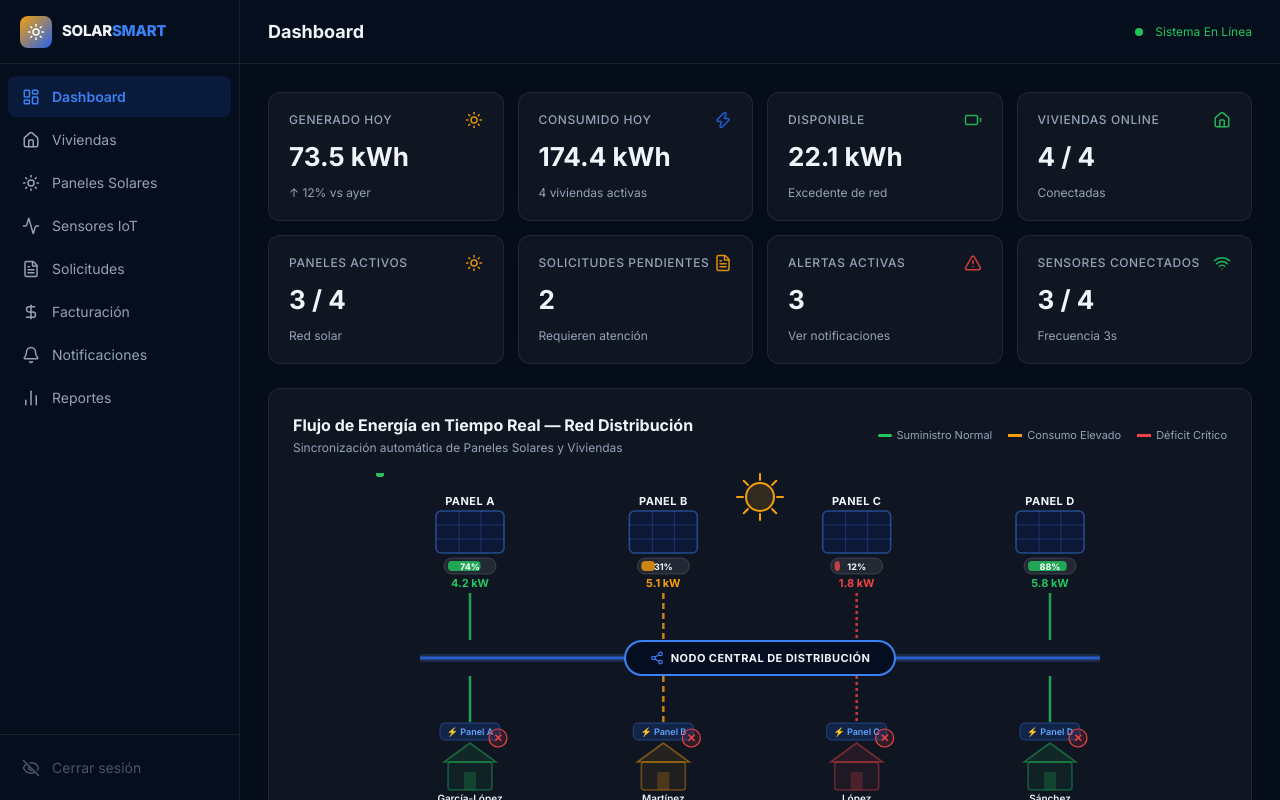
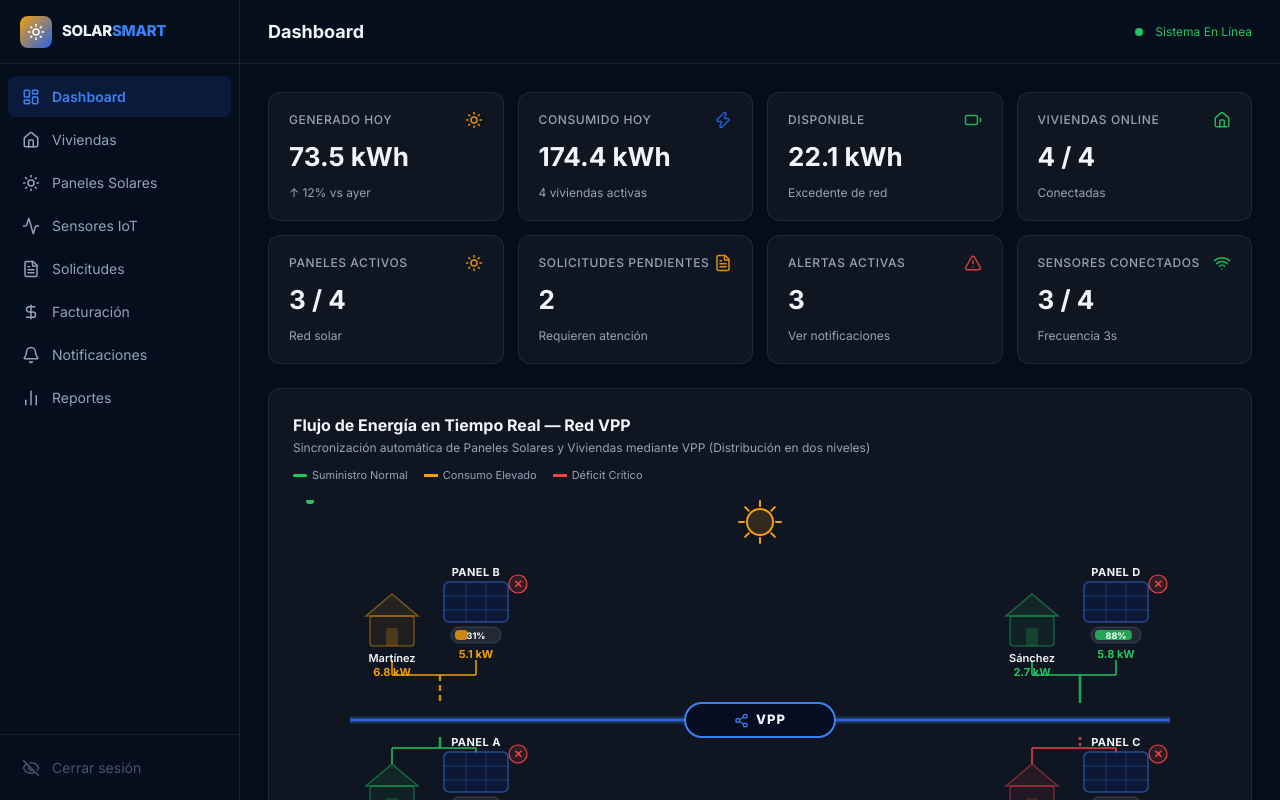
Before and after one commit to MattMarlo/Cnel, a React (Vite) app: page / in a window 1280 px wide. Built offline with nearby package versions, Linux system fonts and the light colour scheme; the HTML template or start-up script is replaced by a standard one.

Commit message:
segunda version

```diff
--- a/src/App.tsx
+++ b/src/App.tsx
@@ -322,19 +322,24 @@ function EnergyFlowDiagram({
   const [newEstado, setNewEstado] = useState<'normal' | 'elevado' | 'critico'>('normal')
 
   const N = viviendas.length
-  const svgWidth = Math.max(760, N * 170)
-  const svgHeight = 360
+  const countAbove = Math.floor(N / 2)
+  const countBelow = Math.ceil(N / 2)
+  const maxInRow = Math.max(countAbove, countBelow, 1)
+
+  const svgWidth = Math.max(900, maxInRow * 240)
+  const svgHeight = 440
+  const nodeY = 220
 
   const getX = (index: number) => {
-    if (N <= 1) return svgWidth / 2
-    const padding = 90
+    const isAbove = index % 2 === 1
+    const countInRow = isAbove ? countAbove : countBelow
+    const rowIdx = Math.floor(index / 2)
+
+    if (countInRow <= 1) return svgWidth / 2
+    const padding = 130
     const usableWidth = svgWidth - padding * 2
-    return padding + (index / (N - 1)) * usableWidth
-  }
-
-  const panelY = 58
-  const nodeY = 185
-  const houseY = 275
+    return padding + (rowIdx / (countInRow - 1)) * usableWidth
+  }
 
   const handleLineClick = (i: number) => {
     setSelected(i)
@@ -375,10 +380,10 @@ function EnergyFlowDiagram({
       <div style={{ display: 'flex', justifyContent: 'space-between', alignItems: 'center', marginBottom: 16, flexWrap: 'wrap', gap: 10 }}>
         <div>
           <h3 style={{ margin: 0, fontSize: 16, fontWeight: 700, color: C.text }}>
-            Flujo de Energía en Tiempo Real — Red Distribución
+            Flujo de Energía en Tiempo Real — Red VPP
           </h3>
           <p style={{ margin: '2px 0 0', color: C.muted, fontSize: 12 }}>
-            Sincronización automática de Paneles Solares y Viviendas
+            Sincronización automática de Paneles Solares y Viviendas mediante VPP (Distribución en dos niveles)
           </p>
         </div>
         <div style={{ display: 'flex', gap: 16, fontSize: 11, color: C.muted }}>
@@ -411,16 +416,16 @@ function EnergyFlowDiagram({
         <svg width={svgWidth} height={svgHeight} viewBox={`0 0 ${svgWidth} ${svgHeight}`} style={{ minWidth: '100%', overflow: 'visible' }}>
           {/* Sun icon centered at top */}
           <g>
-            <circle cx={svgWidth / 2} cy={24} r={14} fill={`${C.amber}25`} stroke={C.amber} strokeWidth="2" />
+            <circle cx={svgWidth / 2} cy={22} r={13} fill={`${C.amber}25`} stroke={C.amber} strokeWidth="2" />
             {[0, 45, 90, 135, 180, 225, 270, 315].map(a => {
               const rad = (a * Math.PI) / 180
               return (
                 <line
                   key={a}
-                  x1={svgWidth / 2 + Math.cos(rad) * 17}
-                  y1={24 + Math.sin(rad) * 17}
-                  x2={svgWidth / 2 + Math.cos(rad) * 23}
-                  y2={24 + Math.sin(rad) * 23}
+                  x1={svgWidth / 2 + Math.cos(rad) * 16}
+                  y1={22 + Math.sin(rad) * 16}
+                  x2={svgWidth / 2 + Math.cos(rad) * 21}
+                  y2={22 + Math.sin(rad) * 21}
                   stroke={C.amber}
                   strokeWidth="2"
                   strokeLinecap="round"
@@ -429,23 +434,23 @@ function EnergyFlowDiagram({
             })}
           </g>
 
-          {/* Central Horizontal Node Line */}
+          {/* Central Horizontal VPP Line (In the middle of the canvas) */}
           {N > 0 && (
             <g>
-              <line x1={40} y1={nodeY} x2={svgWidth - 40} y2={nodeY} stroke={C.blue} strokeWidth="3" opacity="0.8" />
+              <line x1={40} y1={nodeY} x2={svgWidth - 40} y2={nodeY} stroke={C.blue} strokeWidth="3" opacity="0.85" />
               <line x1={40} y1={nodeY} x2={svgWidth - 40} y2={nodeY} stroke="#60a5fa" strokeWidth="8" opacity="0.15" />
-              {/* Central Pill Badge */}
-              <rect x={svgWidth / 2 - 135} y={nodeY - 17} width="270" height="34" rx="17" fill="#050e21" stroke={C.blueLight} strokeWidth="2" />
-              <foreignObject x={svgWidth / 2 - 130} y={nodeY - 14} width="260" height="28">
-                <div style={{ display: 'flex', alignItems: 'center', justifyContent: 'center', gap: 7, height: '100%', color: C.text, fontSize: 11, fontWeight: 700, letterSpacing: '0.04em' }}>
-                  <Share2 size={14} color={C.blueLight} />
-                  <span>NODO CENTRAL DE DISTRIBUCIÓN</span>
+              {/* Central VPP Pill Badge */}
+              <rect x={svgWidth / 2 - 75} y={nodeY - 17} width="150" height="34" rx="17" fill="#050e21" stroke={C.blueLight} strokeWidth="2" />
+              <foreignObject x={svgWidth / 2 - 70} y={nodeY - 14} width="140" height="28">
+                <div style={{ display: 'flex', alignItems: 'center', justifyContent: 'center', gap: 7, height: '100%', color: C.text, fontSize: 13, fontWeight: 800, letterSpacing: '0.08em' }}>
+                  <Share2 size={15} color={C.blueLight} />
+                  <span>VPP</span>
                 </div>
               </foreignObject>
             </g>
           )}
 
-          {/* Vertical Flow Columns */}
+          {/* Render Items: Alternating Above and Below Central VPP Line */}
           {viviendas.map((v, i) => {
             const p = paneles.find(panel => panel.nombre === v.panel) || paneles[i] || {
               nombre: `Panel ${String.fromCharCode(65 + i)}`,
@@ -457,97 +462,114 @@ function EnergyFlowDiagram({
             const color = v.estado === 'normal' ? C.green : v.estado === 'elevado' ? C.amber : C.red
             const batteryColor = v.bateria > 50 ? C.green : v.bateria > 20 ? C.amber : C.red
 
+            const isAbove = i % 2 === 1
+            const itemY = isAbove ? 100 : 270
+            const xHouse = x - 48
+            const xPanel = x + 36
+
             return (
               <g key={v.id}>
-                {/* ── TOP SECTION: SOLAR PANEL ── */}
-                {/* Panel Title */}
-                <text x={x} y={panelY - 26} textAnchor="middle" fill={C.text} fontSize="11" fontWeight="700" letterSpacing="0.04em">
-                  {p.nombre.toUpperCase()}
-                </text>
-
-                {/* Panel Grid Graphic */}
-                <g style={{ cursor: 'pointer' }} onClick={() => handleLineClick(i)}>
-                  <rect
-                    x={x - 34} y={panelY - 20} width="68" height="42" rx="5"
-                    fill="rgba(13,27,58,0.85)" stroke={isSelected ? C.blueLight : 'rgba(59,130,246,0.5)'}
-                    strokeWidth={isSelected ? 2 : 1.5}
-                  />
-                  <line x1={x - 34} y1={panelY - 6} x2={x + 34} y2={panelY - 6} stroke="rgba(59,130,246,0.3)" strokeWidth="1" />
-                  <line x1={x - 34} y1={panelY + 8} x2={x + 34} y2={panelY + 8} stroke="rgba(59,130,246,0.3)" strokeWidth="1" />
-                  <line x1={x - 11} y1={panelY - 20} x2={x - 11} y2={panelY + 22} stroke="rgba(59,130,246,0.3)" strokeWidth="1" />
-                  <line x1={x + 11} y1={panelY - 20} x2={x + 11} y2={panelY + 22} stroke="rgba(59,130,246,0.3)" strokeWidth="1" />
-                </g>
-
-                {/* Battery Indicator Pill */}
-                <rect x={x - 26} y={panelY + 27} width="52" height="16" rx="8" fill="rgba(255,255,255,0.08)" stroke="rgba(255,255,255,0.15)" strokeWidth="1" />
-                <rect x={x - 22} y={panelY + 30} width={Math.max(4, (v.bateria / 100) * 44)} height="10" rx="4" fill={batteryColor} opacity="0.8" />
-                <text x={x} y={panelY + 39} textAnchor="middle" fill="#ffffff" fontSize="9" fontWeight="700">
-                  {v.bateria}%
-                </text>
-
-                {/* kW Power Text */}
-                <text x={x} y={panelY + 56} textAnchor="middle" fill={color} fontSize="11" fontWeight="700">
-                  {p.potencia} kW
-                </text>
-
-                {/* ── FLOW LINE 1: PANEL TO CENTRAL NODE ── */}
+                {/* ── VERTICAL CONNECTOR LINE TO CENTRAL VPP LINE ── */}
+                {isAbove ? (
+                  <>
+                    {/* From Top Item down to VPP Line */}
                     <line
-                  x1={x} y1={panelY + 62} x2={x} y2={nodeY - 18}
+                      x1={x} y1={itemY + 75} x2={x} y2={nodeY - 17}
                       stroke={color}
                       strokeWidth={isSelected ? 3.5 : 2.5}
                       strokeDasharray={v.estado === 'elevado' ? '6 4' : v.estado === 'critico' ? '3 3' : 'none'}
-                  opacity={isSelected ? 1 : 0.8}
-                />
-                {/* Animated Dot Flow 1 */}
+                      opacity={isSelected ? 1 : 0.85}
+                    />
+                    <line x1={xHouse} y1={itemY + 75} x2={xPanel} y2={itemY + 75} stroke={color} strokeWidth={isSelected ? 3 : 2} opacity="0.75" />
+                    <line x1={xHouse} y1={itemY + 60} x2={xHouse} y2={itemY + 75} stroke={color} strokeWidth={isSelected ? 3 : 2} opacity="0.75" />
+                    <line x1={xPanel} y1={itemY + 60} x2={xPanel} y2={itemY + 75} stroke={color} strokeWidth={isSelected ? 3 : 2} opacity="0.75" />
                     <circle r={isSelected ? 5 : 4} fill={color} opacity="0.95">
                       <animateMotion
                         dur={`${1.4 + (i % 3) * 0.3}s`}
                         repeatCount="indefinite"
-                    path={`M ${x} ${panelY + 62} L ${x} ${nodeY - 18}`}
+                        path={`M ${x} ${itemY + 75} L ${x} ${nodeY - 17}`}
                       />
                     </circle>
-
-                {/* ── FLOW LINE 2: CENTRAL NODE TO HOUSE ── */}
+                  </>
+                ) : (
+                  <>
+                    {/* From VPP Line down to Bottom Item */}
                     <line
-                  x1={x} y1={nodeY + 18} x2={x} y2={houseY - 26}
+                      x1={x} y1={nodeY + 17} x2={x} y2={itemY - 22}
                       stroke={color}
                       strokeWidth={isSelected ? 3.5 : 2.5}
                       strokeDasharray={v.estado === 'elevado' ? '6 4' : v.estado === 'critico' ? '3 3' : 'none'}
-                  opacity={isSelected ? 1 : 0.8}
-                />
-                {/* Animated Dot Flow 2 */}
+                      opacity={isSelected ? 1 : 0.85}
+                    />
+                    <line x1={xHouse} y1={itemY - 22} x2={xPanel} y2={itemY - 22} stroke={color} strokeWidth={isSelected ? 3 : 2} opacity="0.75" />
+                    <line x1={xHouse} y1={itemY - 22} x2={xHouse} y2={itemY - 6} stroke={color} strokeWidth={isSelected ? 3 : 2} opacity="0.75" />
+                    <line x1={xPanel} y1={itemY - 22} x2={xPanel} y2={itemY - 16} stroke={color} strokeWidth={isSelected ? 3 : 2} opacity="0.75" />
                     <circle r={isSelected ? 5 : 4} fill={color} opacity="0.95">
                       <animateMotion
                         dur={`${1.4 + (i % 3) * 0.3}s`}
                         repeatCount="indefinite"
-                    path={`M ${x} ${nodeY + 18} L ${x} ${houseY - 26}`}
+                        path={`M ${x} ${nodeY + 17} L ${x} ${itemY - 22}`}
                       />
                     </circle>
-
-                {/* ── BOTTOM SECTION: VIVIENDA ── */}
-                {/* Panel Tag Badge above House */}
-                <rect x={x - 30} y={houseY - 25} width="60" height="17" rx="5" fill="rgba(37,99,235,0.18)" stroke="rgba(59,130,246,0.4)" strokeWidth="1" />
-                <text x={x} y={houseY - 13} textAnchor="middle" fill="#60a5fa" fontSize="9" fontWeight="600">
-                  ⚡ {v.panel}
-                </text>
-
-                {/* House graphic */}
+                  </>
+                )}
+
+                {/* ── LEFT: VIVIENDA GRAPHIC & LABELS ── */}
                 <g style={{ cursor: 'pointer' }} onClick={() => handleLineClick(i)}>
                   {/* Roof */}
                   <polygon
-                    points={`${x},${houseY - 5} ${x - 26},${houseY + 14} ${x + 26},${houseY + 14}`}
+                    points={`${xHouse},${itemY - 6} ${xHouse - 26},${itemY + 16} ${xHouse + 26},${itemY + 16}`}
                     fill={`${color}18`} stroke={`${color}70`} strokeWidth="1.6"
                   />
                   {/* Base */}
                   <rect
-                    x={x - 22} y={houseY + 14} width="44" height="28" rx="3"
+                    x={xHouse - 22} y={itemY + 16} width="44" height="30" rx="3"
                     fill={`${color}12`} stroke={`${color}60`} strokeWidth="1.6"
                   />
                   {/* Door */}
-                  <rect x={x - 6} y={houseY + 24} width="12" height="18" rx="1.5" fill={`${color}35`} />
+                  <rect x={xHouse - 6} y={itemY + 28} width="12" height="18" rx="1.5" fill={`${color}35`} />
+
+                  {/* House Name & Consumo */}
+                  <text x={xHouse} y={itemY + 62} textAnchor="middle" fill={C.text} fontSize="11" fontWeight="600">
+                    {v.nombre.replace('Casa ', '')}
+                  </text>
+                  <text x={xHouse} y={itemY + 76} textAnchor="middle" fill={color} fontSize="11" fontWeight="700">
+                    {v.consumo} kW
+                  </text>
                 </g>
 
-                {/* Delete (X) Circular Button on House */}
+                {/* ── RIGHT: PANEL SOLAR CON TODAS SUS CARACTERÍSTICAS ── */}
+                <g style={{ cursor: 'pointer' }} onClick={() => handleLineClick(i)}>
+                  {/* Panel Title */}
+                  <text x={xPanel} y={itemY - 24} textAnchor="middle" fill={C.text} fontSize="11" fontWeight="700" letterSpacing="0.04em">
+                    {p.nombre.toUpperCase()}
+                  </text>
+
+                  {/* Panel Grid Box */}
+                  <rect
+                    x={xPanel - 32} y={itemY - 18} width="64" height="40" rx="5"
+                    fill="rgba(13,27,58,0.85)" stroke={isSelected ? C.blueLight : 'rgba(59,130,246,0.5)'}
+                    strokeWidth={isSelected ? 2 : 1.5}
+                  />
+                  <line x1={xPanel - 32} y1={itemY - 4} x2={xPanel + 32} y2={itemY - 4} stroke="rgba(59,130,246,0.3)" strokeWidth="1" />
+                  <line x1={xPanel - 32} y1={itemY + 10} x2={xPanel + 32} y2={itemY + 10} stroke="rgba(59,130,246,0.3)" strokeWidth="1" />
+                  <line x1={xPanel - 10} y1={itemY - 18} x2={xPanel - 10} y2={itemY + 22} stroke="rgba(59,130,246,0.3)" strokeWidth="1" />
+                  <line x1={xPanel + 10} y1={itemY - 18} x2={xPanel + 10} y2={itemY + 22} stroke="rgba(59,130,246,0.3)" strokeWidth="1" />
+
+                  {/* Battery Indicator Pill */}
+                  <rect x={xPanel - 25} y={itemY + 27} width="50" height="16" rx="8" fill="rgba(255,255,255,0.08)" stroke="rgba(255,255,255,0.15)" strokeWidth="1" />
+                  <rect x={xPanel - 21} y={itemY + 30} width={Math.max(4, (v.bateria / 100) * 42)} height="10" rx="4" fill={batteryColor} opacity="0.8" />
+                  <text x={xPanel} y={itemY + 39} textAnchor="middle" fill="#ffffff" fontSize="9" fontWeight="700">
+                    {v.bateria}%
+                  </text>
+
+                  {/* kW Power Text */}
+                  <text x={xPanel} y={itemY + 58} textAnchor="middle" fill={color} fontSize="11" fontWeight="700">
+                    {p.potencia} kW
+                  </text>
+                </g>
+
+                {/* Delete Button (✕) */}
                 <g
                   style={{ cursor: 'pointer' }}
                   onClick={(e) => {
@@ -556,19 +578,11 @@ function EnergyFlowDiagram({
                     triggerToast(`🗑 Se ha eliminado ${v.nombre} y su panel solar asociado.`)
                   }}
                 >
-                  <circle cx={x + 28} cy={houseY - 10} r="9" fill="#ef444425" stroke="#ef4444" strokeWidth="1.2" />
-                  <text x={x + 28} y={houseY - 6.5} textAnchor="middle" fill="#ef4444" fontSize="11" fontWeight="800">
+                  <circle cx={xPanel + 42} cy={itemY - 16} r="9" fill="#ef444425" stroke="#ef4444" strokeWidth="1.2" />
+                  <text x={xPanel + 42} y={itemY - 12.5} textAnchor="middle" fill="#ef4444" fontSize="11" fontWeight="800">
                     ✕
                   </text>
                 </g>
-
-                {/* House Name & Consumo */}
-                <text x={x} y={houseY + 54} textAnchor="middle" fill={C.text} fontSize="10" fontWeight="600">
-                  {v.nombre.replace('Casa ', '')}
-                </text>
-                <text x={x} y={houseY + 67} textAnchor="middle" fill={color} fontSize="10" fontWeight="700">
-                  {v.consumo} kW
-                </text>
               </g>
             )
           })}
```
Also changed, not shown: 4 other files (tests, documents, lock files or other folders). Lines whose indentation alone changed are shown as unchanged.
